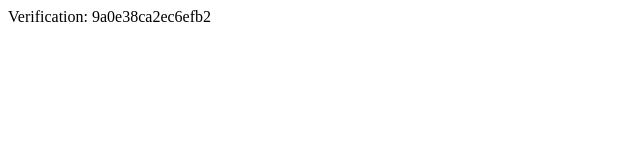
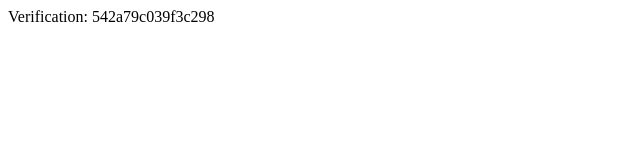
Before and after one commit to SkySon8/PortfolioArsenUseinov, a website: page yandex_9a0e38ca2ec6efb2.html in a window 1280 px wide. Shown: the full height of the page, 0-640 px from the left. Drawn offline with Linux system fonts and the light colour scheme.

Commit message:
Update yandex_9a0e38ca2ec6efb2.html

```diff
--- a/yandex_9a0e38ca2ec6efb2.html
+++ b/yandex_9a0e38ca2ec6efb2.html
@@ -2,5 +2,5 @@
     <head>
         <meta http-equiv="Content-Type" content="text/html; charset=UTF-8">
     </head>
-    <body>Verification: 9a0e38ca2ec6efb2</body>
+    <body>Verification: 542a79c039f3c298</body>
 </html>
```
